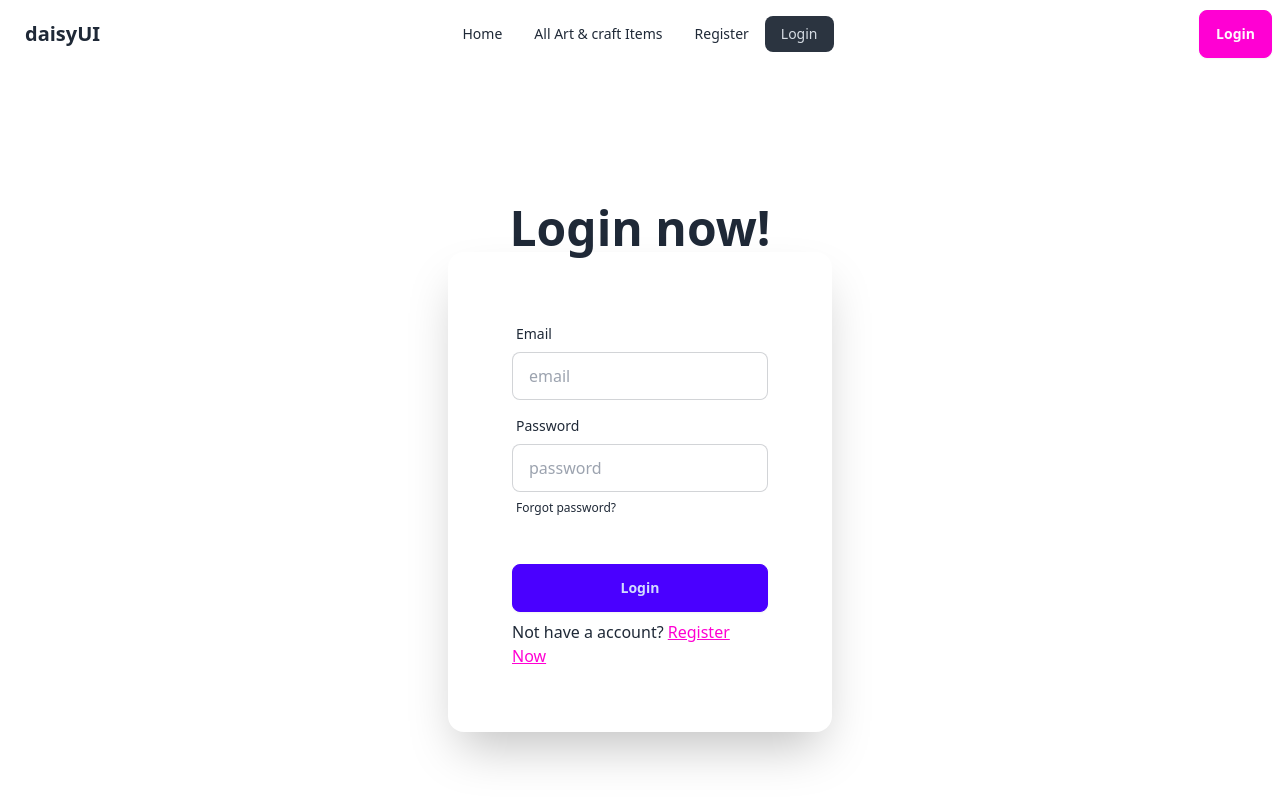
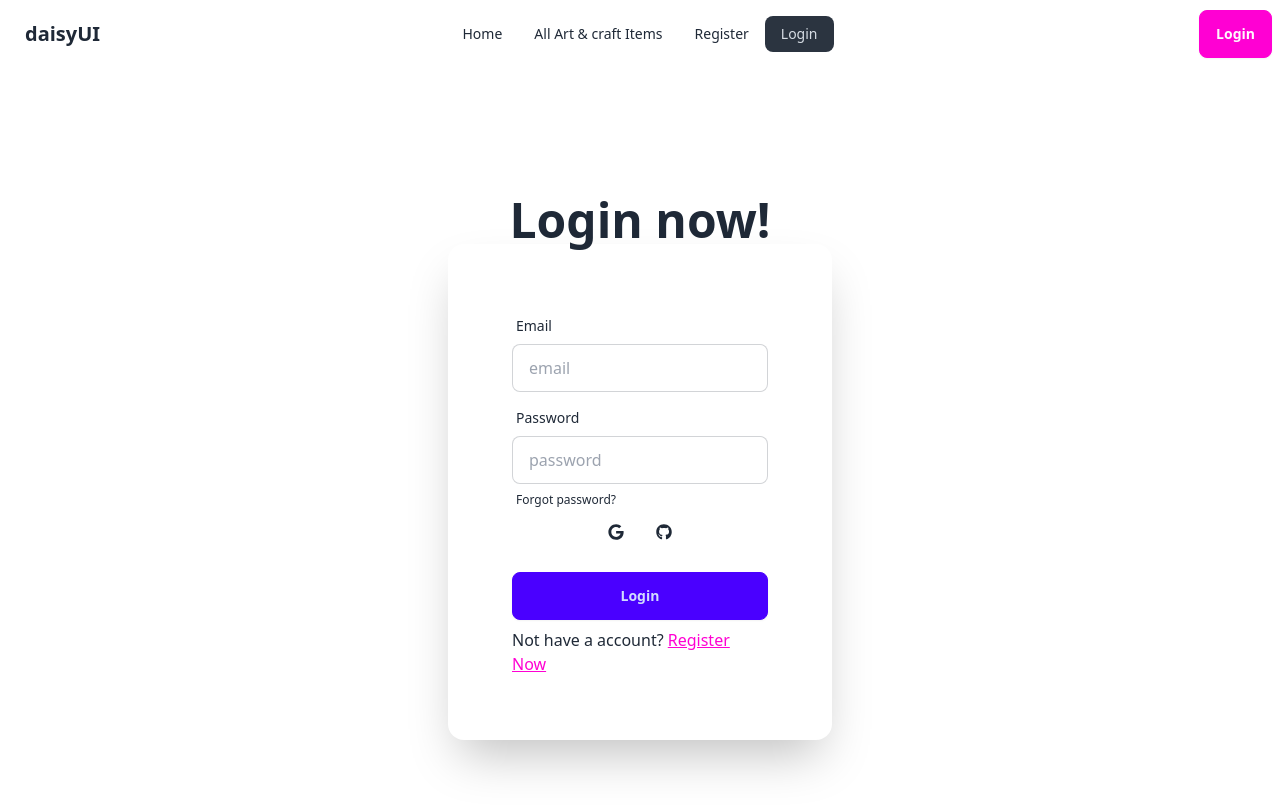
Before and after one commit to Subahan-1D/craft-store-client-10, a React (Vite) app: page /login in a window 1280 px wide. Shown: the top 812 px of the page. Built offline with nearby package versions, Linux system fonts and the light colour scheme; no server answers.

Commit message:
login page setup or firebase

```diff
--- a/src/components/Login/Login.jsx
+++ b/src/components/Login/Login.jsx
@@ -1,12 +1,15 @@
+
 import { useContext } from "react";
-import { Link,} from "react-router-dom";
+import { FaGithub, FaGoogle } from "react-icons/fa";
+import { Link, useNavigate } from "react-router-dom";
 import { AuthContext } from "../Providers/AuthProvider";
 import { toast, ToastContainer } from 'react-toastify';
 import 'react-toastify/dist/ReactToastify.css';
 
-
 const Login = () => {
-    const {signIn} = useContext(AuthContext);
+    const { signIn, signInWithGithub, signInWithGoogle } = useContext(AuthContext);
+    const navigate = useNavigate()
+    console.log('location in the login page', location);
     const handleLogIn = async (e) => {
         e.preventDefault();
         const email = e.target.email.value;
@@ -18,45 +21,35 @@ const Login = () => {
             console.log(result.user);
             e.target.reset();
             toast.success('Login successful!');
+            navigate('/');
         } catch (error) {
             console.error(error);
             toast.error('Login failed. Please check your credentials.');
         }
     }
+    const handleGoogleSignIn = async () => {
+        try {
+            const result = await signInWithGoogle();
+            console.log(result);
+            toast.success('Google login successful!');
+        } catch (error) {
+            console.error(error);
+            toast.error('Google login failed. Please try again.');
+        }
+    }
+
+    const handleGithubSignIn = async () => {
+        try {
+            const result = await signInWithGithub();
+            console.log(result);
+            toast.success('GitHub login successful!');
+        } catch (error) {
+            console.error(error);
+            toast.error('GitHub login failed. Please try again.');
+        }
+    }
+
     return (
-        // <div>
-        //     <div className="hero min-h-screen bg-base-200">
-        //         <div className="hero-content flex-col">
-        //             <div className="text-center ">
-        //                 <h1 className="text-5xl font-bold">Login now!</h1>
-
-        //             </div>
-        //             <div className="card shrink-0 w-full max-w-sm shadow-2xl bg-base-100">
-        //                 <form onSubmit={handleLogIn} className="card-body">
-        //                     <div className="form-control">
-        //                         <label className="label">
-        //                             <span className="label-text">Email</span>
-        //                         </label>
-        //                         <input type="email" placeholder="email" className="input input-bordered" required />
-        //                     </div>
-        //                     <div className="form-control">
-        //                         <label className="label">
-        //                             <span className="label-text">Password</span>
-        //                         </label>
-        //                         <input type="password" placeholder="password" className="input input-bordered" required />
-        //                         <label className="label">
-        //                             <a href="#" className="label-text-alt link link-hover">Forgot password?</a>
-        //                         </label>
-        //                     </div>
-        //                     <div className="form-control mt-6">
-        //                         <button className="btn btn-primary">Login</button>
-        //                     </div>
-        //                 </form>
-        //                 <p>Not have a account? <Link to="/register"><a className="link link-secondary">Register Now </a></Link></p>
-        //             </div>
-        //         </div>
-        //     </div>
-        // </div>
         <div>
             <ToastContainer />
             <div className="hero min-h-screen">
@@ -83,8 +76,8 @@ const Login = () => {
                             </div>
                             <div>
                                 <ul className='flex justify-center list-none gap-8'>
-                                {/* <li onClick={handleGoogleSignIn}><FaGoogle /></li>
-                                <li onClick={handleGithubSignIn}><FaGithub /></li> */}
+                                    <li onClick={handleGoogleSignIn}><FaGoogle /></li>
+                                    <li onClick={handleGithubSignIn}><FaGithub /></li>
                                 </ul>
                             </div>
                             <div className="form-control mt-6">
--- a/src/components/Providers/AuthProvider.jsx
+++ b/src/components/Providers/AuthProvider.jsx
@@ -1,9 +1,12 @@
-import { createUserWithEmailAndPassword, getAuth, onAuthStateChanged, signInWithEmailAndPassword, signOut } from "firebase/auth";
+import { GithubAuthProvider, GoogleAuthProvider, createUserWithEmailAndPassword, getAuth, onAuthStateChanged, signInWithEmailAndPassword, signInWithPopup, signOut } from "firebase/auth";
 import { createContext, useEffect, useState } from "react";
 import app from "../firebase/firebase.config";
 
 export const AuthContext = createContext(null);
 const auth = getAuth(app)
+
+const GoogleProvider = new GoogleAuthProvider();
+const GithubProvider = new GithubAuthProvider();
 
 const AuthProvider = ({ children }) => {
     const [user, setUser] = useState(null)
@@ -25,6 +28,17 @@ const AuthProvider = ({ children }) => {
         return signOut(auth)
     }
 
+     // google login
+     const signInWithGoogle = () => {
+        setLoading(true);
+        return signInWithPopup(auth, GoogleProvider);
+    }
+    // github login
+    const signInWithGithub = () => {
+        setLoading(true);
+        return signInWithPopup(auth, GithubProvider);
+    }
+
 
     useEffect(() => {
         const unSubscribe = onAuthStateChanged(auth, currentUser => {
@@ -41,7 +55,10 @@ const AuthProvider = ({ children }) => {
         createUser,
         loading,
         signIn,
-        logOut
+        logOut,
+        signInWithGoogle,
+        signInWithGithub
+
     }
 
     return (
```
Lines whose indentation alone changed are shown as unchanged.
